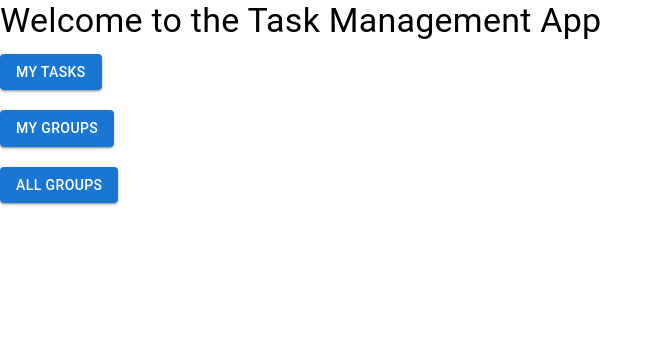
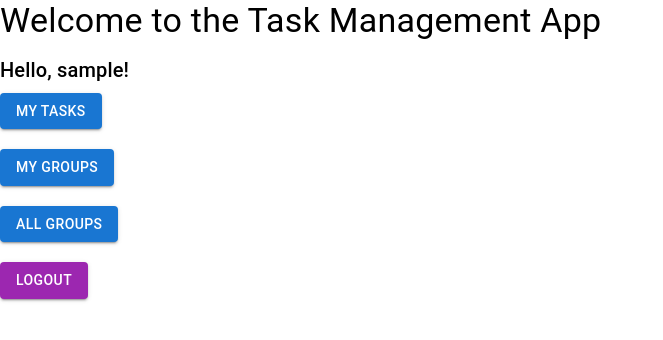
Before and after one commit to rudychan000/TaskManager, a React (Create React App) app in the folder tm_frontend/: page / in a window 1280 px wide. Shown: the top 340 px of the page, without its empty margins (0-663 px from the left). Built offline with nearby package versions, Linux system fonts and the light colour scheme; sample sign-in values are in the browser's storage.

Commit message:
Dashborad update

```diff
--- a/tm_frontend/src/pages/Dashboard.js
+++ b/tm_frontend/src/pages/Dashboard.js
@@ -1,11 +1,17 @@
-import React from 'react';
+import React, { useState } from 'react';
 import { Button, Typography, Box } from '@mui/material';
 
+
 const Dashboard = () => {
+
+
   return (
     <Box>
       <Typography variant="h4" gutterBottom>
         Welcome to the Task Management App
+      </Typography>
+      <Typography variant="h6" gutterBottom>
+        Hello, {localStorage.getItem('userName')}!
       </Typography>
       <Button variant="contained" color="primary" href="/tasks">
         My Tasks
@@ -20,6 +26,18 @@ const Dashboard = () => {
       <Button variant="contained" color="primary" href="/allGroups">
         All Groups
       </Button>
+      <br />
+      <br />
+      <Button
+        variant="contained"
+        color="secondary"
+        onClick={() => {
+          localStorage.clear();
+          window.location.href = '/login';
+        }}
+      >
+        Logout
+      </Button>
     </Box>
   );
 };
--- a/tm_frontend/src/pages/LoginPage.js
+++ b/tm_frontend/src/pages/LoginPage.js
@@ -18,7 +18,7 @@ const LoginPage = () => {
 
       // Save the access token
       localStorage.setItem('accessToken', response.data.accessToken);
-
+      localStorage.setItem('userName',usernameOrEmail);
       // Redirect to dashboard
       window.location.href = '/';
     } catch (error) {
```
